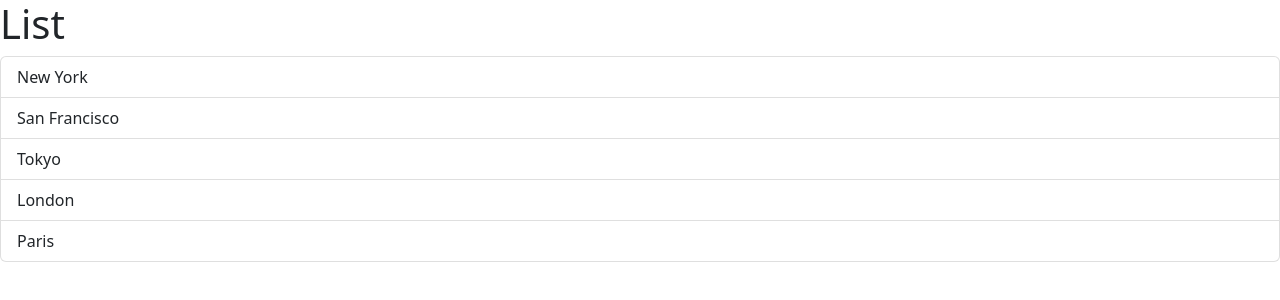
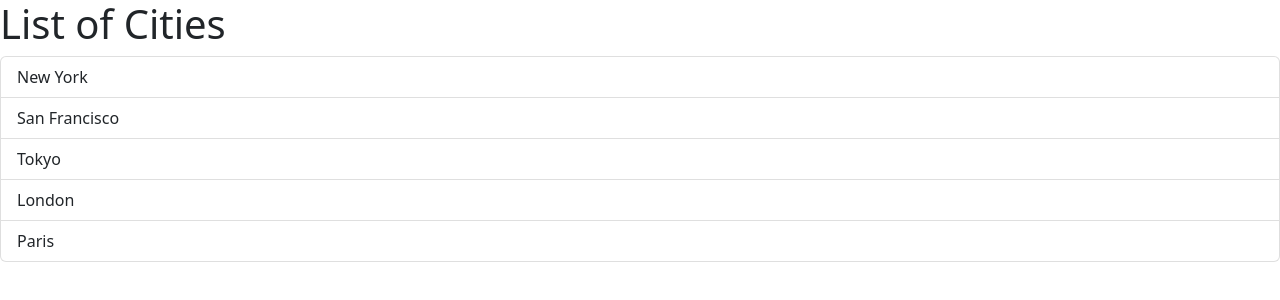
Before and after one commit to SarpUlasKaya/first-react-practice, a React (Vite) app in the folder react app/: page / in a window 1280 px wide. Shown: the top 300 px of the page. Built offline with nearby package versions, Linux system fonts and the light colour scheme.

Commit message:
Learn how to pass data to Components via Props

```diff
--- a/react app/src/App.tsx
+++ b/react app/src/App.tsx
@@ -1,9 +1,11 @@
 import ListGroup from "./components/ListGroup";
 
 function App() {
+  let cities = ["New York", "San Francisco", "Tokyo", "London", "Paris"];
+
   return (
     <div>
-      <ListGroup />
+      <ListGroup items={cities} header="List of Cities" />
     </div>
   );
 }
--- a/react app/src/components/ListGroup.tsx
+++ b/react app/src/components/ListGroup.tsx
@@ -1,7 +1,12 @@
 import { useState } from "react";
 
-function ListGroup() {
-  let items = ["New York", "San Francisco", "Tokyo", "London", "Paris"];
+// { items: [], header : string }
+interface Props {
+  items: string[];
+  header: string;
+}
+
+function ListGroup({ items, header }: Props) {
   //Hook (REALLY IMPORTANT)
   const [selectedIndex, setSelectedIndex] = useState(-1);
   //arr[0] => variable (selectedIndex)
@@ -9,7 +14,7 @@ function ListGroup() {
 
   return (
     <>
-      <h1>List</h1>
+      <h1>{header}</h1>
       {items.length === 0 && <p>No items found.</p>}
       <ul className="list-group">
         {items.map((item, index) => (
```
